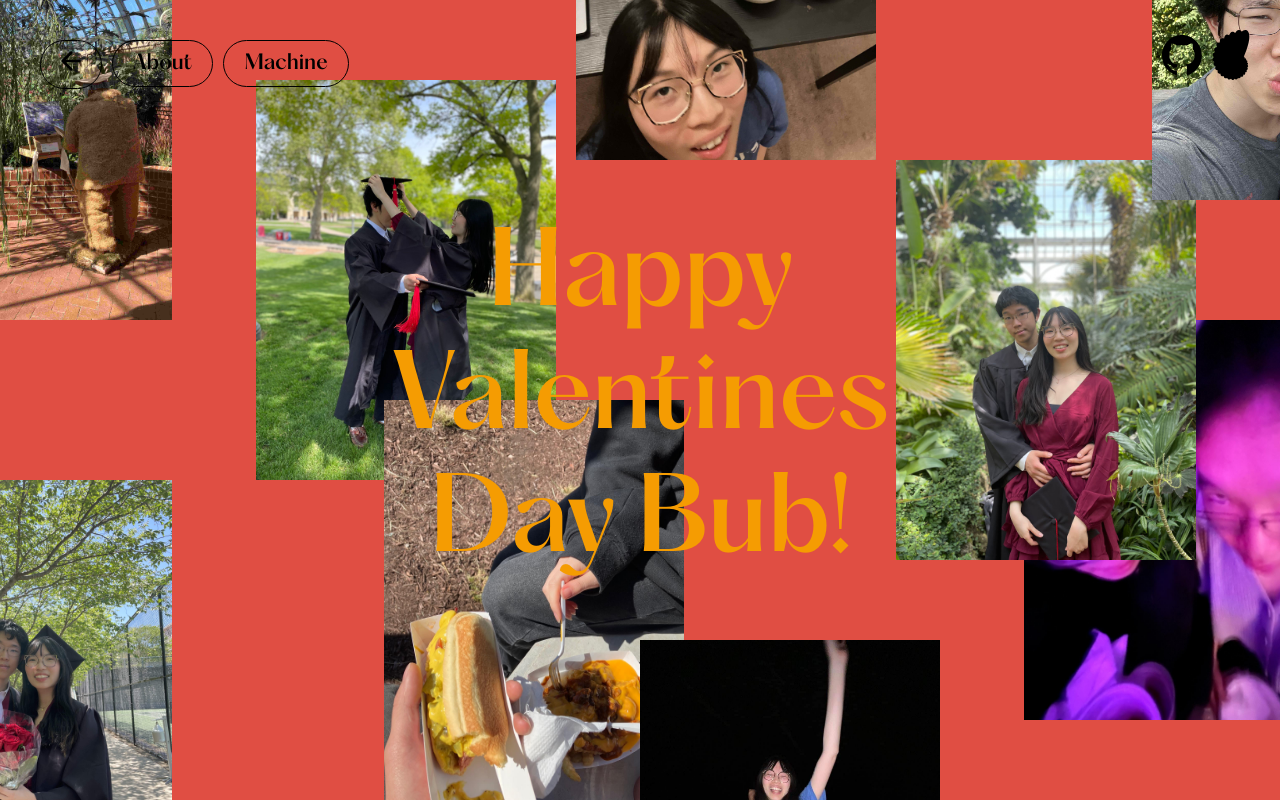
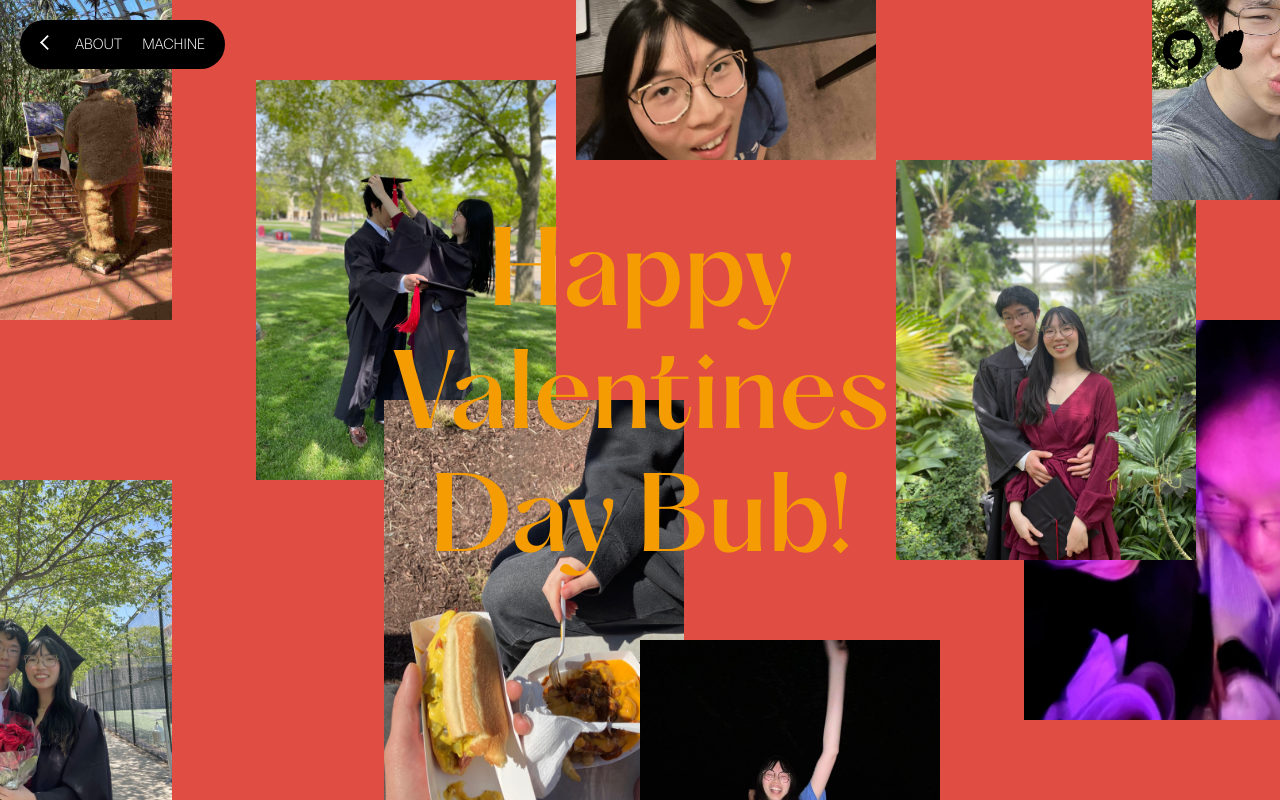
Before and after one commit to dszhusb/photo-three-album, a Next.js app: page /Secret in a window 1280 px wide. Built offline with nearby package versions, Linux system fonts and the light colour scheme.

Commit message:
UI update

```diff
--- a/src/app/page.js
+++ b/src/app/page.js
@@ -16,7 +16,7 @@ import dynamic from 'next/dynamic'
 const View = dynamic(() => import('@/components/canvas/View').then((mod) => mod.View), { ssr: false })
 
 export default function App() {
-  const color = "#aec5ff"
+  const color =  "#bac8ff" //"#aec5ff"
   const isTablet = useMediaQuery({ minWidth: 768, maxWidth: 1023 })
   const isMobile = useMediaQuery({ maxWidth: 767 })
 
@@ -74,7 +74,7 @@ function Objects() {
 }
 
 function MakeView({ size, top, left, children }) {
-  const color = "#aec5ff"
+  const color = "#bac8ff"
   return (
     <View style={{ position: 'absolute', width: size, height: size, top: top, left: left }}>
       <color attach="background" args={[color]} />
--- a/src/components/CollectionUtils.js
+++ b/src/components/CollectionUtils.js
@@ -83,7 +83,7 @@ function Lighting() {
 export function BasicLighting() {
     return (
         <>
-            <ambientLight intensity={0.5} color="#9778ff" />
+            <ambientLight intensity={0.5} color="#bac8ff" />
             <directionalLight color="#f5ecdf" position={[3, 5, 5]} intensity={10} />
             <pointLight color="#ed9a6d" position={[2, -3, 1]} intensity={5} />
             <pointLight color="#7796fc" position={[-2, -3, 1]} intensity={5} />
@@ -105,7 +105,7 @@ export function Annotation({ url }) {
     )
 }
 
-export function Common({ children, color = "#aec5ff" }) {
+export function Common({ children, color = "#bac8ff" }) {
     return (
         <>
             <color attach="background" args={[color]} />
--- a/src/components/Overlay.jsx
+++ b/src/components/Overlay.jsx
@@ -9,19 +9,19 @@ export function Overlay({ back = true }) {
             <OverlayContainer>
                 {back &&
                     <OverlayButton onClick={() => router.back()}>
-                        <Image src='/arrow.svg' alt='Back' width={20} height={20}
+                        <Image src='/arrow.svg' alt='Back' width={15} height={15}
                             style={{ top: '50%' }} />
                     </OverlayButton>
                 }
-                <OverlayButton onClick={() => router.push('/')}>About</OverlayButton>
-                <OverlayButton onClick={() => router.push('/Machine')}>Machine</OverlayButton>
+                <OverlayButton onClick={() => router.push('/')}>ABOUT</OverlayButton>
+                <OverlayButton onClick={() => router.push('/Machine')}>MACHINE</OverlayButton>
             </OverlayContainer>
             <LinksContainer>
                 <LogoLink href='https://dszhusd.vercel.app' target="_blank">
-                    <Image priority={true} src='/site-logo.svg' alt='Daniel Zhu' width={38} height={50} />
+                    <Image priority={true} src='/site-logo.svg' alt='Daniel Zhu' width={32} height={40} />
                 </LogoLink>
                 <LogoLink href='https://github.com/dszhusb/photo-three-album' target="_blank">
-                    <Image style={{ marginTop: 5 }} src='/github-mark.svg' alt='github' width={40} height={40} />
+                    <Image src='/github-mark.svg' alt='github' width={40} height={40} />
                 </LogoLink>
             </LinksContainer>
         </div>
--- a/src/components/OverlayStyles.jsx
+++ b/src/components/OverlayStyles.jsx
@@ -2,35 +2,40 @@ import styled from 'styled-components'
 
 export const OverlayContainer = styled.div`
     position: fixed;
-    top: 4rem;
-    left: 4rem;
-    overflow: hidden;
+    top: 0;
+    left: 0;
+
+    padding: 1rem;
+    margin: 2rem;
+
+    width: fit-content;
+    border-radius: 3rem;
+    background-color: black;
+`
+
+export const LinksContainer = styled.div`
+    position: fixed;
+    top: 0;
+    right: 0;
+    padding: 1rem;
+    margin: 2rem;
+    width: fit-content;
 `
 
 export const OverlayButton = styled.button`
     display: block;
-    padding: 1rem 2rem 1rem 2rem;
-    margin-right: 1rem;
+    padding: 0.5rem 1rem 0.5rem 1rem;
     float: left;
 
-    font-family: 'Hatton';
-    font-size: 2rem;
-    color: black;
-
+    font-family: 'RadioGrotesk';
+    font-weight: 200;
+    font-size: 1.5rem;
+    color: white;
     background: none;
-    border: 1.5px solid black;
-    border-radius: 3rem;
-`
-
-export const LinksContainer = styled.div`
-    position: fixed;
-    top: 3rem;
-    right: 3rem;
-    overflow: hidden;
+    border: none;
 `
 
 export const LogoLink = styled.a`
-    width: fit-content;
+    padding: 0rem 0.5rem 0rem 0.5rem;
     float: right;
-    margin-left: 1rem;
 `
--- a/src/components/canvas/Scene.jsx
+++ b/src/components/canvas/Scene.jsx
@@ -10,7 +10,7 @@ export default function Scene({ ...props }) {
   const [dpr, setDpr] = useState(1.5)
   return (
     <>
-      <Canvas {...props} dpr={dpr} camera={{ position: [0, 0, 20], fov: 15 }} shadows linear>
+      <Canvas {...props} dpr={dpr} camera={{ position: [0, 0, 20], fov: 15 }} linear shadows>
         <PerformanceMonitor onIncline={() => setDpr(2)} onDecline={() => setDpr(1)} />
         <r3f.Out />
         <Preload all />
```
Also changed, not shown: public/arrow.svg.
